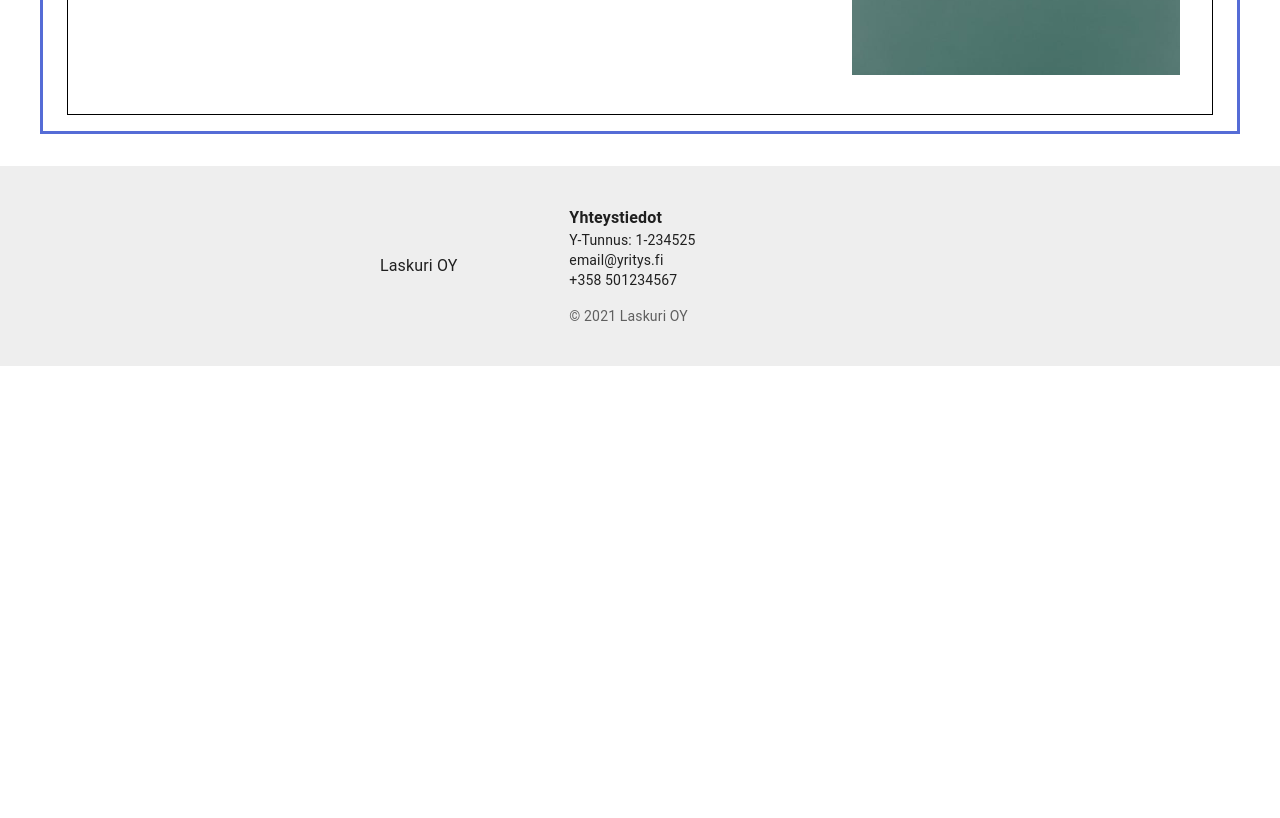
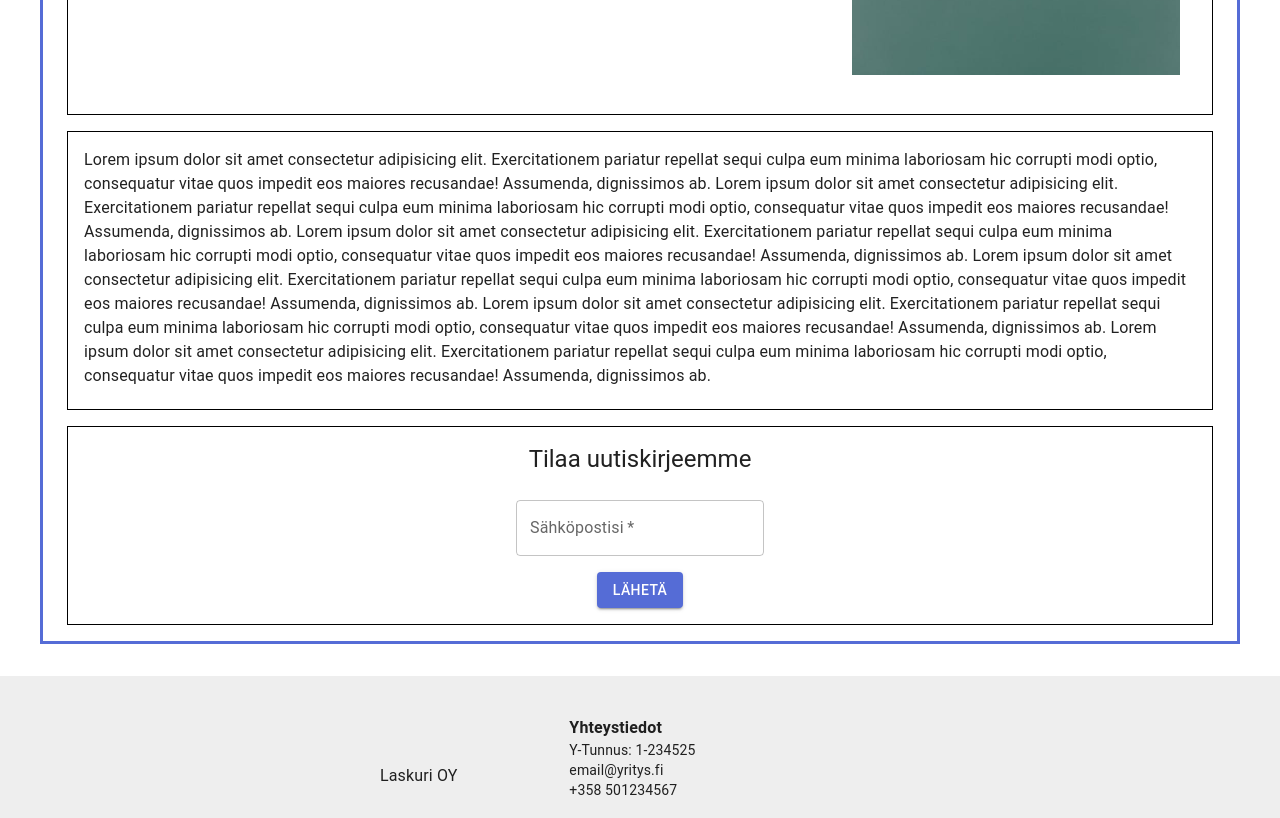
Before and after one commit to nokka200/MyResponsiveWebPage, a React (Vite) app: page / in a window 1280 px wide. Shown: the part 1980-2798 px from the top of the page. Before the commit the page ends 2346 px from the top, so only its background shows below. Built offline with nearby package versions, Linux system fonts and the light colour scheme.

Commit message:
Lisätty tekstiä ja tilauslomake

```diff
--- /dev/null
+++ b/src/components/Home/EmailForm.jsx
@@ -0,0 +1,48 @@
+import { useState } from 'react';
+import { Box, TextField, Button, Typography } from '@mui/material';
+import PropTypes from 'prop-types';
+
+export const EmailForm = ({ onEmailSubmit }) => {
+  const [email, setEmail] = useState('');
+
+  const handleSubmit = (event) => {
+    event.preventDefault();
+    // Trigger the callback with the provided email.
+    onEmailSubmit(email);
+  };
+
+  return (
+    <Box
+      component='form'
+      onSubmit={handleSubmit}
+      sx={{
+        display: 'flex',
+        flexDirection: 'column',
+        alignItems: 'center',
+        gap: 2,
+        my: 2,
+        border: '1px solid black',
+        p: 2,
+      }}
+    >
+      <Typography variant='h5' component='h3' gutterBottom align='center'>
+        Tilaa uutiskirjeemme
+      </Typography>
+      <TextField
+        label='Sähköpostisi'
+        variant='outlined'
+        type='email'
+        value={email}
+        onChange={(e) => setEmail(e.target.value)}
+        required
+      />
+      <Button variant='contained' type='submit'>
+        Lähetä
+      </Button>
+    </Box>
+  );
+};
+
+EmailForm.propTypes = {
+  onEmailSubmit: PropTypes.func.isRequired,
+};
--- /dev/null
+++ b/src/components/Home/PriceSection.jsx
@@ -0,0 +1,41 @@
+import { Typography, Box, Grid2 } from '@mui/material';
+import kuva03 from '../../assets/kuva03.jpg';
+import kuva02 from '../../assets/kuva02.jpg';
+import { InfoTextBox } from './InfoTextBox';
+
+export const PriceSection = () => {
+  return (
+    <>
+      <Typography variant='h4' component='h2' gutterBottom align='center'>
+        Hinnasto
+      </Typography>
+      <Grid2
+        container
+        spacing={2}
+        direction='row'
+        sx={{
+          justifyContent: 'center',
+          alignItems: 'center',
+        }}
+      >
+        <Grid2 size={{ md: 4, xs: 12 }}>
+          <Box component='section' sx={{ p: 2 }}>
+            <img src={kuva03} style={{ width: '100%' }} />
+          </Box>
+        </Grid2>
+        <Grid2 size={{ md: 4, xs: 12 }}>
+          <InfoTextBox
+            title='Tuotteemme'
+            text='Per kuukausi: 10€
+            Vuodelta: 90€'
+          />
+        </Grid2>
+        <Grid2 size={{ md: 4, xs: 12 }}>
+          <Box component='section' sx={{ p: 2 }}>
+            <img src={kuva02} style={{ width: '100%' }} />
+          </Box>
+        </Grid2>
+      </Grid2>
+    </>
+  );
+};
--- a/src/pages/Home.jsx
+++ b/src/pages/Home.jsx
@@ -1,18 +1,15 @@
-import { Container, Typography, Box, Grid2 } from '@mui/material';
+import { Container, Typography, Box } from '@mui/material';
 import { HomeTitle } from '../components/Home/HomeTitle';
 import { InformationSection } from '../components/Home/InformationSection';
-import { InfoTextBox } from '../components/Home/InfoTextBox';
-import kuva03 from '../assets/kuva03.jpg';
-import kuva02 from '../assets/kuva02.jpg';
-/**
- * TODO
- * 1. Koko selainäkymän täyttävä taustakuva
- * 2. Paljon tekstiä
- * 3. Muu sisältä (Lomake)
- *
- */
+import { PriceSection } from '../components/Home/PriceSection';
+import { EmailForm } from '../components/Home/EmailForm';
 
 export const Home = () => {
+  const handleEmailSubmit = (email) => {
+    // Handle sending the email, e.g., call an API endpoint.
+    console.log('Email submitted:', email);
+  };
+
   return (
     <Container
       maxWidth='lg'
@@ -39,37 +36,37 @@ export const Home = () => {
         component='section'
         sx={{ p: 2, border: '1px solid black', marginBottom: 2 }}
       >
-        <Typography variant='h4' component='h2' gutterBottom align='center'>
-          Hinnasto
+        <PriceSection />
+      </Box>
+      <Box
+        component='section'
+        sx={{ p: 2, border: '1px solid black', marginBottom: 2 }}
+      >
+        <Typography variant='body1' gutterBottom>
+          Lorem ipsum dolor sit amet consectetur adipisicing elit.
+          Exercitationem pariatur repellat sequi culpa eum minima laboriosam hic
+          corrupti modi optio, consequatur vitae quos impedit eos maiores
+          recusandae! Assumenda, dignissimos ab. Lorem ipsum dolor sit amet
+          consectetur adipisicing elit. Exercitationem pariatur repellat sequi
+          culpa eum minima laboriosam hic corrupti modi optio, consequatur vitae
+          quos impedit eos maiores recusandae! Assumenda, dignissimos ab. Lorem
+          ipsum dolor sit amet consectetur adipisicing elit. Exercitationem
+          pariatur repellat sequi culpa eum minima laboriosam hic corrupti modi
+          optio, consequatur vitae quos impedit eos maiores recusandae!
+          Assumenda, dignissimos ab. Lorem ipsum dolor sit amet consectetur
+          adipisicing elit. Exercitationem pariatur repellat sequi culpa eum
+          minima laboriosam hic corrupti modi optio, consequatur vitae quos
+          impedit eos maiores recusandae! Assumenda, dignissimos ab. Lorem ipsum
+          dolor sit amet consectetur adipisicing elit. Exercitationem pariatur
+          repellat sequi culpa eum minima laboriosam hic corrupti modi optio,
+          consequatur vitae quos impedit eos maiores recusandae! Assumenda,
+          dignissimos ab. Lorem ipsum dolor sit amet consectetur adipisicing
+          elit. Exercitationem pariatur repellat sequi culpa eum minima
+          laboriosam hic corrupti modi optio, consequatur vitae quos impedit eos
+          maiores recusandae! Assumenda, dignissimos ab.
         </Typography>
-        <Grid2
-          container
-          spacing={2}
-          direction='row'
-          sx={{
-            justifyContent: 'center',
-            alignItems: 'center',
-          }}
-        >
-          <Grid2 size={{ md: 4, xs: 12 }}>
-            <Box component='section' sx={{ p: 2 }}>
-              <img src={kuva03} style={{ width: '100%' }} />
-            </Box>
-          </Grid2>
-          <Grid2 size={{ md: 4, xs: 12 }}>
-            <InfoTextBox
-              title='Tuotteemme'
-              text='Per kuukausi: 10€
-            Vuodelta: 90€'
-            />
-          </Grid2>
-          <Grid2 size={{ md: 4, xs: 12 }}>
-            <Box component='section' sx={{ p: 2 }}>
-              <img src={kuva02} style={{ width: '100%' }} />
-            </Box>
-          </Grid2>
-        </Grid2>
       </Box>
+      <EmailForm onEmailSubmit={handleEmailSubmit} />
     </Container>
   );
 };
```
